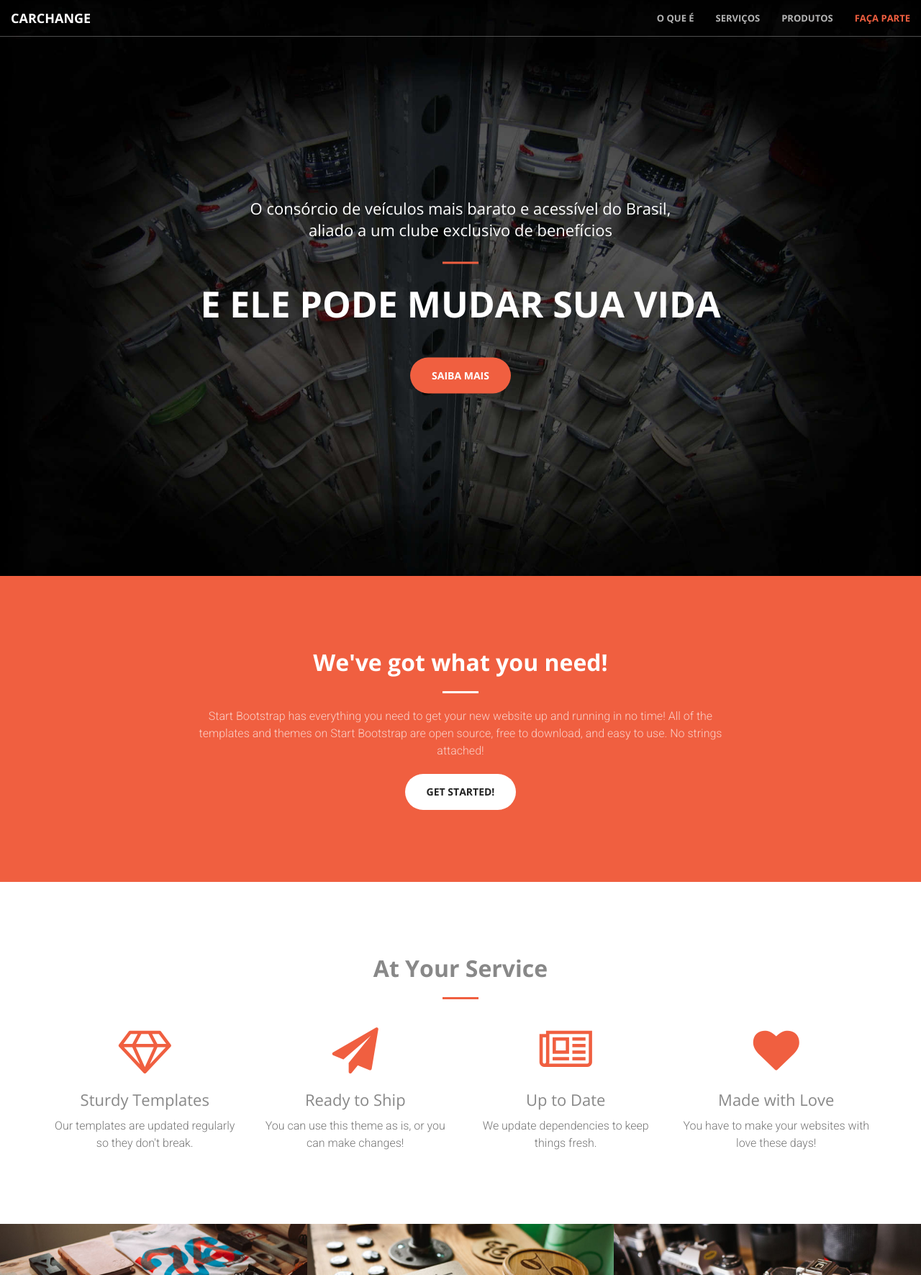
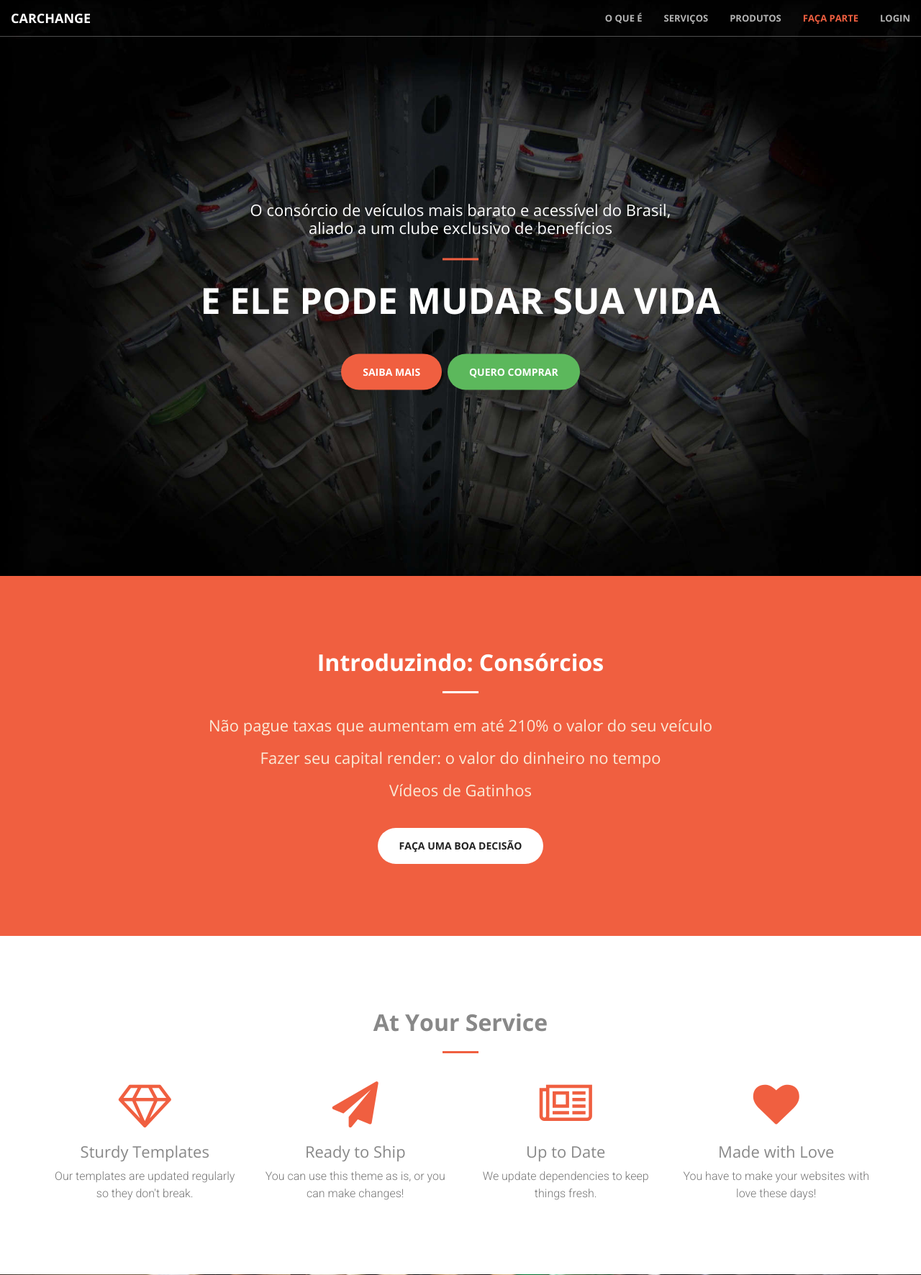
Before and after one commit to CarChange/CarChange-Frank, a PHP site: page / in a window 1280 px wide. Shown: the top 1771 px of the page at 72% size. Run offline with PHP 8.4, Linux system fonts and the light colour scheme; some libraries are stand-ins or nearby versions.

Commit message:
alterações de conteúdo + botão de login

```diff
--- a/assets/css/style.css
+++ b/assets/css/style.css
@@ -38,7 +38,7 @@ h3 {
 	font-size: 22px;
     font-weight: 300;
     /*color: #555;*/
-    line-height: 30px;
+    line-height: 25px;
 }
 
 h4 {
@@ -229,3 +229,40 @@ img { max-width: 100%; }
 	}
 
 }
+
+/*CONFIGURAÇOES CARCHANGE*/
+.jumbotron {
+  padding-top: 30px;
+  padding-bottom: 30px;
+  margin-bottom: 30px;
+  width: 80%;
+  margin: auto;
+  color: inherit;
+  background-color: whitesmoke;
+  margin-top: 130px;
+  border-style: solid;
+  border-color: #F05F40;
+  border-width: thin;
+}
+
+.jumbotron-xs {
+  padding-top: 30px;
+  padding-bottom: 30px;
+  margin-bottom: 30px;
+  width: 80%;
+  margin: auto;
+  color: inherit;
+  background-color: whitesmoke;
+  margin-top: 130px;
+  border-style: solid;
+  border-color: #F05F40;
+  border-width: thin;
+}
+
+.a-white {
+  color: antiquewhite;
+}
+.a-white:hover,
+.a-white:focus {
+  color: #286090;
+}
--- a/css/creative.css
+++ b/css/creative.css
@@ -18,6 +18,7 @@ hr {
 }
 hr.light {
   border-color: white;
+  padding-bottom: 12px;
 }
 a {
   -webkit-transition: all 0.35s;
@@ -89,7 +90,7 @@ aside {
 }
 /*CORREÇÃO BOOTSTRAP*/
 @media (max-width: 767px) {
-      .navbar-brand {
+  .navbar-brand {
     padding-top: 23px;
   }
 }
@@ -171,6 +172,7 @@ header .header-content {
   position: relative;
   text-align: center;
   padding: 100px 15px 100px;
+  /*padding: 0px 0px 100px 0px;*/
   width: 100%;
 }
 header .header-content .header-content-inner h1 {
--- a/index.html
+++ b/index.html
@@ -71,6 +71,9 @@
                     <li>
                         <a class="page-scroll" href="#contact">Faça parte</a>
                     </li>
+                    <li>
+                        <a class="" href="#">Login</a>
+                    </li>
                 </ul>
             </div>
             <!-- /.navbar-collapse -->
@@ -79,16 +82,25 @@
     </nav>
 
     <header>
+        <!--Jumbotron para facilitar pro cliente
+        <div class="container">
+            <div class="jumbotron">
+
+            </div>
+        </div>
+        ./Jumbotron-->
         <div class="header-content">
             <div class="header-content-inner">
                 <h3 class="hidden-xs">O consórcio de veículos mais barato e acessível do Brasil,<br>aliado a um clube exclusivo de benefícios</h3>
-                <h3 class="visible-xs">O consórcio de veículos<br>mais acessível do Brasil,<br>aliado a um clube de benefícios</h3>
+                <h3 class="visible-xs">O consórcio de veículos<br>mais acessível do Brasil,<br>aliado a um clube exclusivo<br> de benefícios</h3>
                 <!--<h1 id="homeHeading">e ele pode mudar sua vida</h1><hr>-->
                 <hr>
                 <h1 class="hidden-xs">E ELE PODE MUDAR SUA VIDA</h1>
                 <h2 class="visible-xs">E PODE MUDAR<br>SUA VIDA</h2>
                 <p></p>
-                <a href="#about" class="btn btn-primary btn-xl page-scroll">Saiba mais</a>
+                <a href="#about" class="btn btn-primary btn-xl page-scroll">Saiba mais</a>&nbsp;
+                <h4 class="visible-xs"></h4>
+                <a href="#contact" class="btn btn-success btn-xl page-scroll">Quero comprar</a>
             </div>
         </div>
     </header>
@@ -97,10 +109,13 @@
         <div class="container">
             <div class="row">
                 <div class="col-lg-8 col-lg-offset-2 text-center">
-                    <h2 class="section-heading">We've got what you need!</h2>
+                    <h2 class="section-heading">Introduzindo: Consórcios</h2>
                     <hr class="light">
-                    <p class="text-faded">Start Bootstrap has everything you need to get your new website up and running in no time! All of the templates and themes on Start Bootstrap are open source, free to download, and easy to use. No strings attached!</p>
-                    <a href="#services" class="page-scroll btn btn-default btn-xl sr-button">Get Started!</a>
+                    <h3 class="text-faded"><a class="a-white" href="#">Não pague taxas que aumentam em até 210% o valor do seu veículo</a></h3>
+                    <h3 class="text-faded"><a class="a-white" href="#">Fazer seu capital render: o valor do dinheiro no tempo</a></h3>
+                    <h3 class="text-faded"><a class="a-white" href="#">Vídeos de Gatinhos</a></h3>
+                    <br>
+                    <a href="#services" class="page-scroll btn btn-default btn-xl sr-button">Faça uma boa decisão</a>
                 </div>
             </div>
         </div>
```
